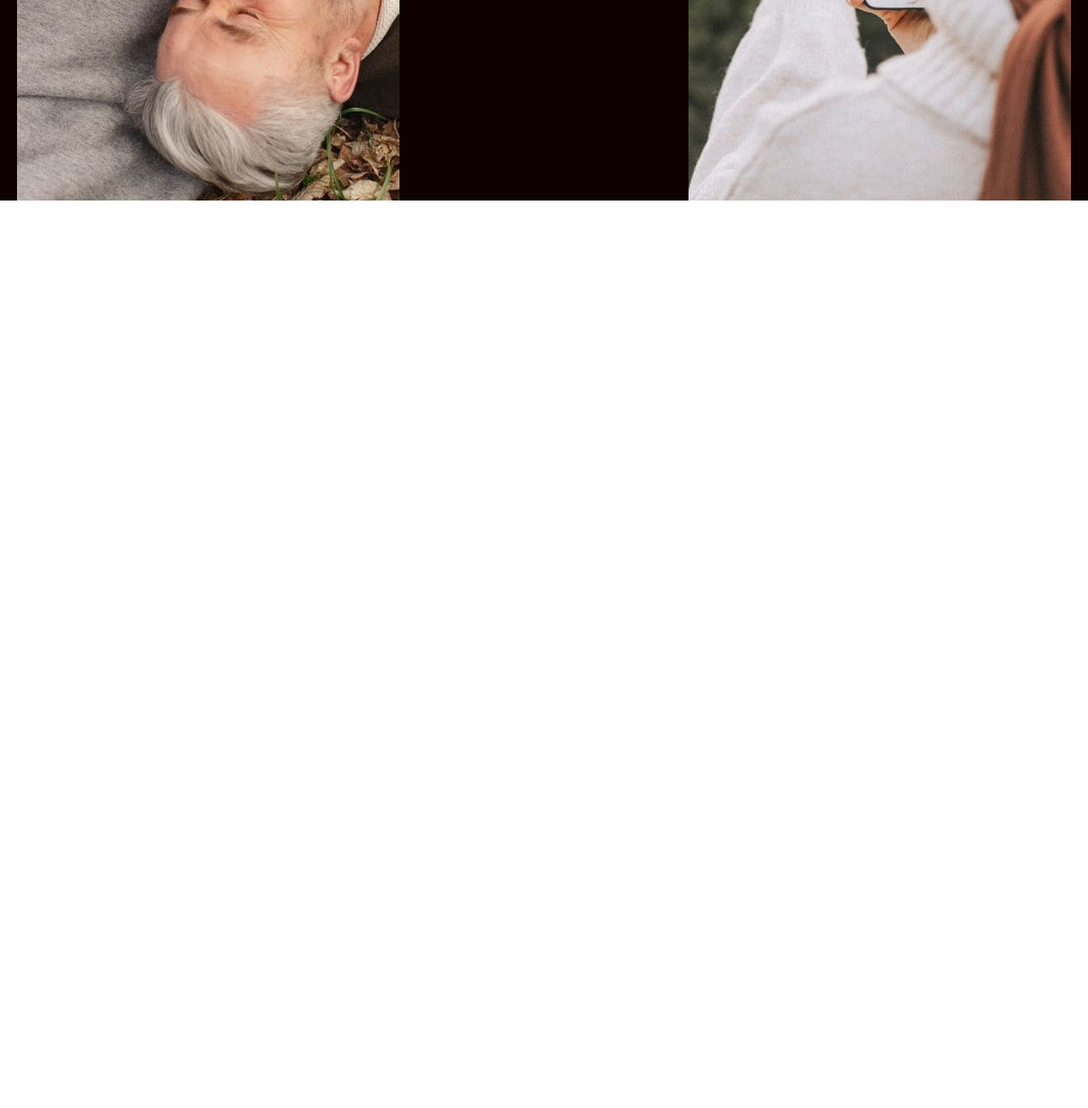
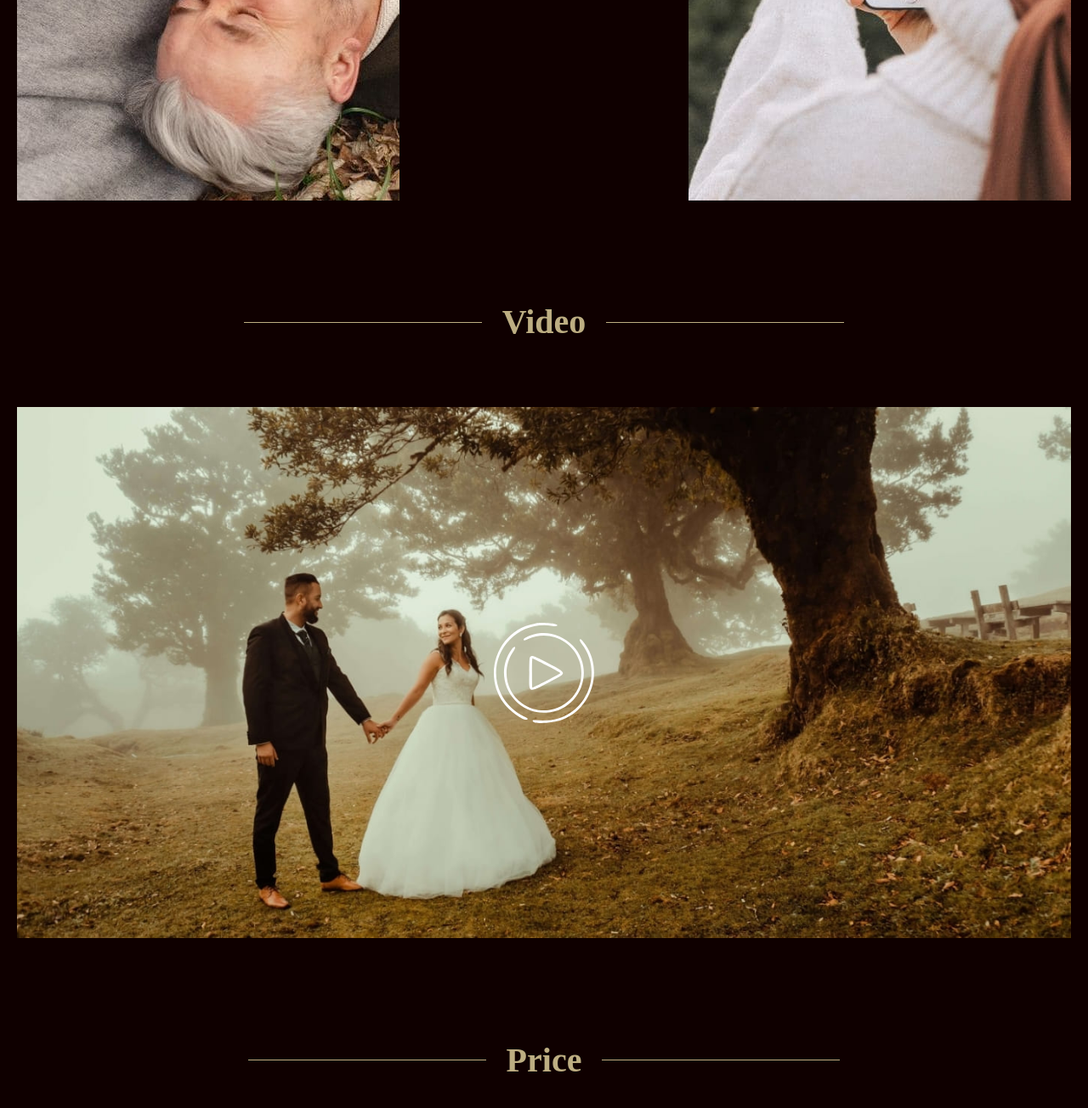
Before and after one commit to SpankkiMan/SpankkiMan, a plain HTML site: page index.html in a window 1280 px wide. Shown: the part 3311-4615 px from the top of the page at 85% size. Before the commit the page ends 3547 px from the top, so only its background shows below. Drawn offline with Linux system fonts and the light colour scheme.

Commit message:
02.03.2022

```diff
--- a/css/style.css
+++ b/css/style.css
@@ -824,5 +824,121 @@ img {
     margin-top: 25px;
 }
 
+.portfolio__video-title {
+    overflow: hidden;
+    text-align: center;
+    font-family: Merriweather;
+    font-size: 40px;
+    font-weight: bold;
+    line-height: 80px;
+    padding-top: 100px;
+    padding-bottom: 60px;
+    color: #BDAE82;
+    text-align: center;
+}
+
+.portfolio__video-title span {
+    display: inline-block;
+    vertical-align: middle;
+}
+
+.portfolio__video-title:before,
+.portfolio__video-title:after {
+    content: "";
+    display: inline-block;
+    vertical-align: middle;
+    width: 280px;
+    height: 1px;
+    background-color: #BDAE82;
+    position: relative;
+}
+
+.portfolio__video-title:before {
+    margin-left: -100%;
+    left: -14px;
+}
+
+.portfolio__video-title:after {
+    margin-right: -100%;
+    right: -14px;
+}
+
+.portfolio__video {
+    position: relative;
+    display: flex;
+    justify-content: center;
+    align-items: center;
+}
+
+.video__icon {
+    position: absolute;
+    width: 130px;
+    height: 130px;
+    border: none;
+    background-color: transparent;
+    cursor: pointer;
+}
+
+.vidos {
+    fill: #bdae82;
+}
+
+.price__title {
+    overflow: hidden;
+    text-align: center;
+    font-family: Merriweather;
+    font-size: 40px;
+    font-weight: bold;
+    line-height: 80px;
+    padding-top: 100px;
+    padding-bottom: 60px;
+    color: #BDAE82;
+    text-align: center;
+}
+
+.price__title span {
+    display: inline-block;
+    vertical-align: middle;
+}
+
+.price__title:before,
+.price__title:after {
+    content: "";
+    display: inline-block;
+    vertical-align: middle;
+    width: 280px;
+    height: 1px;
+    background-color: #BDAE82;
+    position: relative;
+}
+
+.price__title:before {
+    margin-left: -100%;
+    left: -14px;
+}
+
+.price__title:after {
+    margin-right: -100%;
+    right: -14px;
+}
+
+.price__type {
+    display: flex;
+    flex-wrap: wrap;
+    list-style: none;
+    justify-content: space-between;
+}
+
+.item__price {
+    display: flex;
+    flex-direction: column;
+    align-items: center;
+    width: 450px;
+    height: 505px;
+    margin-top: 60px;
+    padding: 40px;
+    border: 3px solid
+}
+
 
 /*Finish Section 2*/
--- a/index.html
+++ b/index.html
@@ -148,6 +148,87 @@
                     </div>
                 </div>
             </div>
+            <div class="portfolio__videos">
+                <div class="portfolio__video-title">
+                    <span>Video</span>
+                </div>
+                <div class="portfolio__video">
+                    <div class="portfolio__video-inner">
+                        <img src="/images/video-player.png" class="vidos"></img>
+                    </div>
+                    <button class="video__icon">
+                        <img src="/images/Play_hover.svg" alt="icon" class="video">
+                    </button>
+                </div>
+
+            </div>
+            <section class="price">
+                <div class="price__title">
+                    <span>Price</span>
+                </div>
+                <div class="price__type">
+                    <ul>
+                        <li class="item__price">
+                            <h4 class="price__title-inner">
+                                Standart
+                            </h4>
+                            <h5 class="price__title-cost">500$</h5>
+                            <h6 class="price__desc-box">
+                                <ul>
+                                    <li class="price_desc_1">One location</li>
+                                    <li class="price_desc_2">120 photos in color</li>
+                                    <li class="price_desc_3">12 photos in retouch</li>
+                                    <li class="price_desc_4">Readiness 2-3 weeks</li>
+                                    <li class="price_desc_5">Make up, visage</li>
+                                </ul>
+                            </h6>
+                            <button class="order">
+
+                            </button>
+                        </li>
+                        <li class="item__price">
+                            <h4 class="price__title-inner">
+                                Premium
+                            </h4>
+                            <h5 class="price__title-cost">
+                                700$
+                            </h5>
+                            <h6 class="price__desc-box">
+                                <ul>
+                                    <li class="price_desc_1">One or two locations</li>
+                                    <li class="price_desc_2">200 photos in color</li>
+                                    <li class="price_desc_3">20 photos in retouch</li>
+                                    <li class="price_desc_4">Readiness 1-2 weeks</li>
+                                    <li class="price_desc_5">Make up, visage</li>
+                                </ul>
+                            </h6>
+                            <button class="order">
+
+                            </button>
+                        </li>
+                        <li class="item__price">
+                            <h4 class="price__title-inner">
+                                Gold
+                            </h4>
+                            <h5 class="price__title-cost">
+                                1000$
+                            </h5>
+                            <h6 class="price__desc-box">
+                                <ul>
+                                    <li class="price_desc_1">Three locations or more</li>
+                                    <li class="price_desc_2">300 photos in color</li>
+                                    <li class="price_desc_3">50 photos in retouch</li>
+                                    <li class="price_desc_4">Readiness 1 week</li>
+                                    <li class="price_desc_5">Make up, visage, hairstyle</li>
+                                </ul>
+                            </h6>
+                            <button class="order">
+
+                            </button>
+                        </li>
+                    </ul>
+                </div>
+            </section>
 
         </section>
     </main>
```
Also changed, not shown: images/Play_hover.svg (added), images/video-player.png (added).
